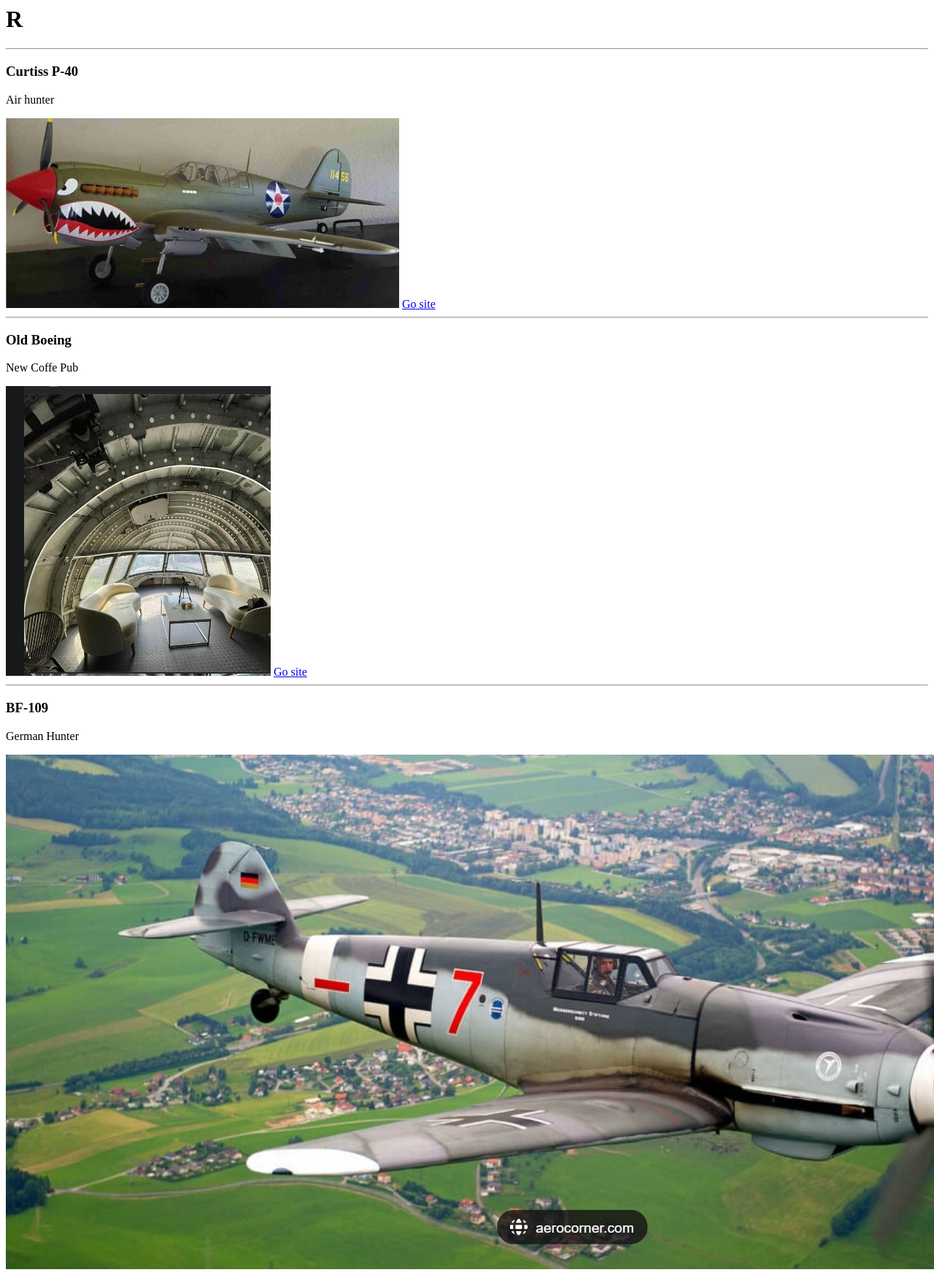
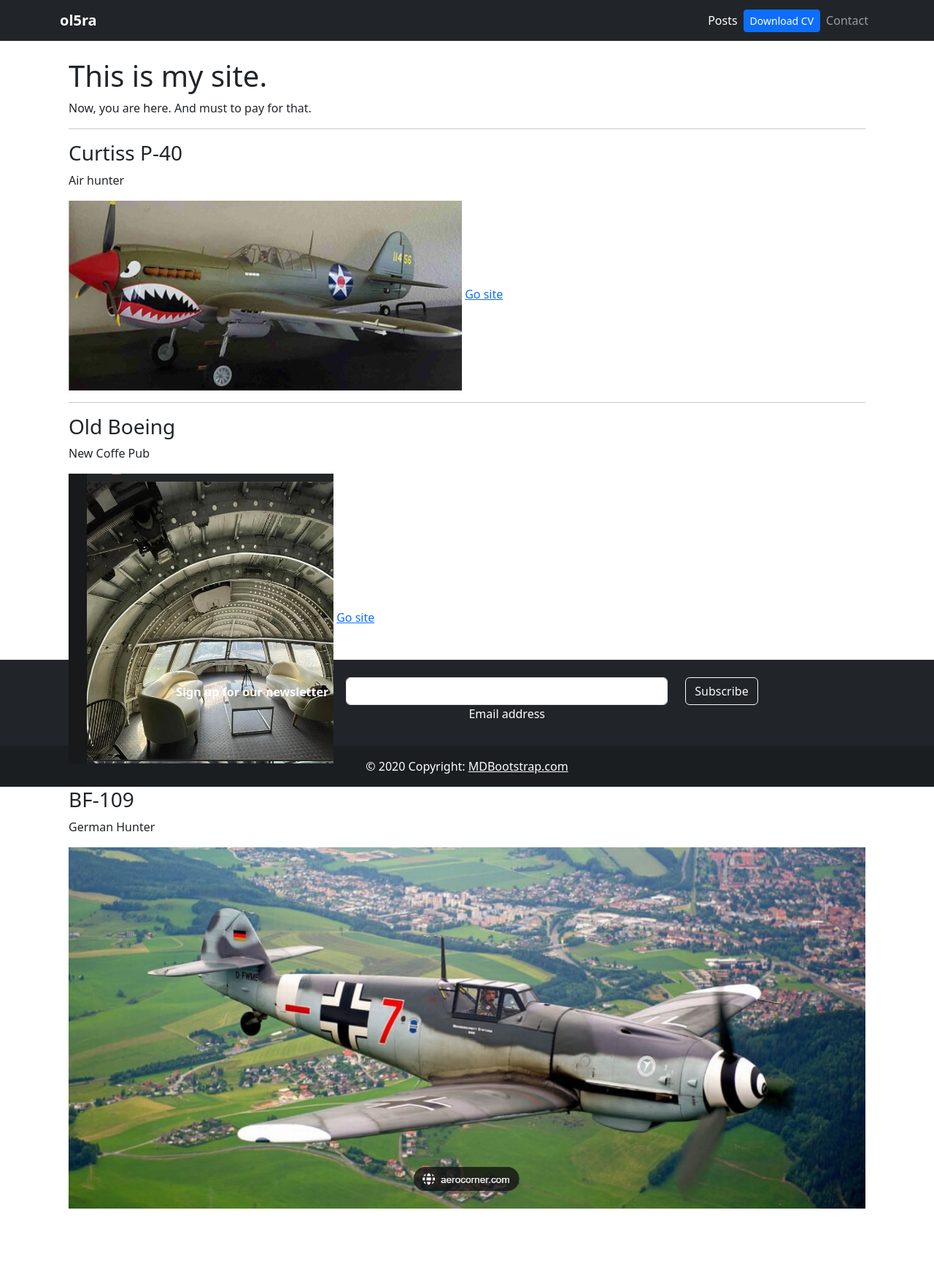
Before and after one commit to blondisb/PJ007_Portfolio, a Django app: page / in a window 1280 px wide; the page is wider, and only the part inside the window is pictured. Shown: that part at 73% size. After the commit the page ends 1656 px from the top of that part, so only its background shows below. Run offline with Django 3.2, Linux system fonts and the light colour scheme; data comes from the database, SQL or seed files in the repository; both versions use the stored data as it was after the commit.

Commit message:
Updates Frontend

```diff
--- a/App_Blog/urls.py
+++ b/App_Blog/urls.py
@@ -1,5 +1,7 @@
 from django.urls import path
 from . import views as vw
+
+app_name = 'AppBlog'
 
 urlpatterns = [
     path('', vw.VW_posts, name='URL_posts'),
--- /dev/null
+++ b/App_Portfolio/static/styles/main.css
@@ -0,0 +1,8 @@
+section{
+    height:100vh;
+    width: 100%;
+    background-position:center;
+    background-repeat: no-repeat;
+    background-size: cover;
+   background-attachment: fixed;
+}
--- /dev/null
+++ b/App_Portfolio/templates/contact.html
@@ -0,0 +1,4 @@
+{% extends 'layouts/base.html' %}
+{% block content %}
+    Contact Information
+{% endblock %}
--- a/App_Portfolio/templates/home.html
+++ b/App_Portfolio/templates/home.html
@@ -1,13 +1,15 @@
-{% comment %} {% extends 'PJ007_Portfolio/base.html' %} {% endcomment %}
+{% extends 'layouts/base.html' %}
+{% block content %}
 {% load static %}
 
-<h1>R</h1>
+<h1>This is my site.</h1>
+<p> Now, you are here. And must to pay for that.</p>
 
 {% for project in projects %}
     <hr>
     <h3>{{ project.name }}</h3>
     <p>{{ project.description }}</p>
-    <img src="{{ project.image.url }}" alt="Picture_project{{ project.id }}">
+    <img class="img-fluid" src="{{ project.image.url }}" alt="Picture_project{{ project.id }}">
 
     {% if project.url %}
         <a href="{{ project.url }}">Go site</a>
@@ -15,3 +17,4 @@
     <br>
 
 {% endfor %}
+{% endblock %}
--- /dev/null
+++ b/App_Portfolio/templates/layouts/base.html
@@ -0,0 +1,53 @@
+{% load static %}
+
+<!DOCTYPE html>
+<html lang="en">
+
+<head>
+    <meta charset="UTF-8">
+    <meta http-equiv="X-UA-Compatible" content="IE=edge">
+    <meta name="viewport" content="width=device-width, initial-scale=1.0">
+
+    <!-- Boostrap 5 CC -->
+    <link href="https://cdn.jsdelivr.net/npm/bootstrap@5.3.0-alpha1/dist/css/bootstrap.min.css" rel="stylesheet"
+        integrity="sha384-GLhlTQ8iRABdZLl6O3oVMWSktQOp6b7In1Zl3/Jr59b6EGGoI1aFkw7cmDA6j6gD" crossorigin="anonymous">
+
+    <!-- CSS  -->
+    <link rel="stylesheet" href="{% static 'styles/main.css' %}">
+
+    <title>ol5ra</title>
+</head>
+
+<body>
+
+    <header>
+        <!-- <section> -->
+            {% include 'partials/navbar.html' %}
+        <!-- </section> -->
+    </header>
+
+    <main class="container p-4">
+        <section>
+            {% block content %}{% endblock %}
+        </section>
+    </main>
+
+
+    <footer>
+        <!-- <section> -->
+            {% include 'partials/footer.html' %}
+        <!-- </section> -->
+    </footer>
+
+    <!-- Boostrap 5 JS  -->
+    <script src="https://cdn.jsdelivr.net/npm/@popperjs/core@2.11.6/dist/umd/popper.min.js"
+        integrity="sha384-oBqDVmMz9ATKxIep9tiCxS/Z9fNfEXiDAYTujMAeBAsjFuCZSmKbSSUnQlmh/jp3"
+        crossorigin="anonymous"></script>
+    <script src="https://cdn.jsdelivr.net/npm/bootstrap@5.3.0-alpha1/dist/js/bootstrap.min.js"
+        integrity="sha384-mQ93GR66B00ZXjt0YO5KlohRA5SY2XofN4zfuZxLkoj1gXtW8ANNCe9d5Y3eG5eD"
+        crossorigin="anonymous"></script>
+    <!-- <script src="https://cdn.jsdelivr.net/npm/bootstrap@5.3.0-alpha1/dist/css/bootstrap.min.css.map"></script> -->
+
+</body>
+
+</html>
--- /dev/null
+++ b/App_Portfolio/templates/partials/footer.html
@@ -0,0 +1,49 @@
+<footer class="bg-dark text-center text-white">
+    <!-- Grid container -->
+    <div class="container p-4 pb-0">
+      <!-- Section: Form -->
+      {% comment %} <section class=""> {% endcomment %}
+        <form action="">
+          <!--Grid row-->
+          <div class="row d-flex justify-content-center">
+            <!--Grid column-->
+            <div class="col-auto">
+              <p class="pt-2">
+                <strong>Sign up for our newsletter</strong>
+              </p>
+            </div>
+            <!--Grid column-->
+
+            <!--Grid column-->
+            <div class="col-md-5 col-12">
+              <!-- Email input -->
+              <div class="form-outline form-white mb-4">
+                <input type="email" id="form5Example29" class="form-control" />
+                <label class="form-label" for="form5Example29">Email address</label>
+              </div>
+            </div>
+            <!--Grid column-->
+
+            <!--Grid column-->
+            <div class="col-auto">
+              <!-- Submit button -->
+              <button type="submit" class="btn btn-outline-light mb-4">
+                Subscribe
+              </button>
+            </div>
+            <!--Grid column-->
+          </div>
+          <!--Grid row-->
+        </form>
+      {% comment %} </section> {% endcomment %}
+      <!-- Section: Form -->
+    </div>
+    <!-- Grid container -->
+
+    <!-- Copyright -->
+    <div class="text-center p-3" style="background-color: rgba(0, 0, 0, 0.2);">
+      © 2020 Copyright:
+      <a class="text-white" href="https://mdbootstrap.com/">MDBootstrap.com</a>
+    </div>
+    <!-- Copyright -->
+  </footer>
--- /dev/null
+++ b/App_Portfolio/templates/partials/navbar.html
@@ -0,0 +1,46 @@
+{% load static %}
+
+<nav class="navbar navbar-expand-lg navbar-dark bg-dark">
+  <div class="container">
+    <a class="navbar-brand fw-bold" href="{% url 'URL_home' %}">ol5ra</a>
+    <button
+      class="navbar-toggler"
+      type="button"
+      data-bs-toggle="collapse"
+      data-bs-target="#navbarNav"
+      aria-controls="navbarNav"
+      aria-expanded="false"
+      aria-label="Toggle navigation"
+    >
+      <span class="navbar-toggler-icon"></span>
+    </button>
+    <div class="collapse navbar-collapse" id="navbarNav">
+      <ul class="navbar-nav ms-auto">
+        <li class="nav-item">
+          <a
+            class="nav-link active"
+            aria-current="page"
+            href="{% url 'AppBlog:URL_posts' %}"
+            >Posts</a
+          >
+        </li>
+        <li class="nav-item d-flex align-items-center">
+          <a class="btn btn-primary btn-sm" href="{% static 'files/pdf.pdf' %}"
+            target="_blank"
+            >Download CV</a
+          >
+        </li>
+        <li class="nav-item">
+          <a class="nav-link" href="{% url 'URL_contact' %}">Contact</a>
+        </li>
+        <!--
+          <li class="nav-item">
+            <a class="nav-link" href="#">Pricing</a>
+          </li>
+          <li class="nav-item">
+            <a class="nav-link disabled" href="#" tabindex="-1" aria-disabled="true">Disabled</a>
+          </li> -->
+      </ul>
+    </div>
+  </div>
+</nav>
--- a/App_Portfolio/urls.py
+++ b/App_Portfolio/urls.py
@@ -3,4 +3,5 @@
 
 urlpatterns = [
     path('', vw.VW_home, name='URL_home'),
+    path('contact/', vw.VW_contact, name='URL_contact'),
 ]
--- a/App_Portfolio/views.py
+++ b/App_Portfolio/views.py
@@ -7,3 +7,6 @@
     return render(request, 'home.html', {
         'projects': projects
     })
+
+def VW_contact(request):
+    return render(request, 'contact.html')
--- a/PJ007_Portfolio/urls.py
+++ b/PJ007_Portfolio/urls.py
@@ -22,7 +22,7 @@
 urlpatterns = [
     path('admin/', admin.site.urls),
     path('', include('App_Portfolio.urls')),
-    path('blogs/', include('App_Blog.urls')),
+    path('blogs/', include('App_Blog.urls'), name='URL_blogs'),
 ]
 
 urlpatterns += static(MEDIA_URL, document_root=MEDIA_ROOT)
```
Also changed, not shown: App_Blog/templates/post_detail.html (+9 -4 lines), App_Blog/templates/posts.html (+6 -2 lines), db.sqlite3, 1 other file.
